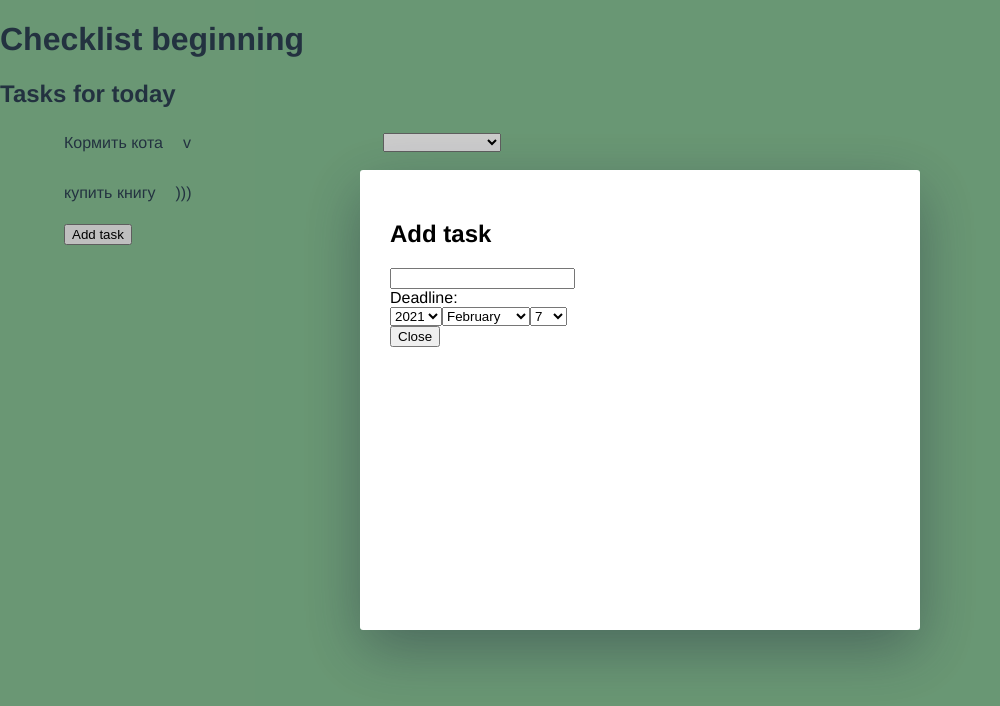
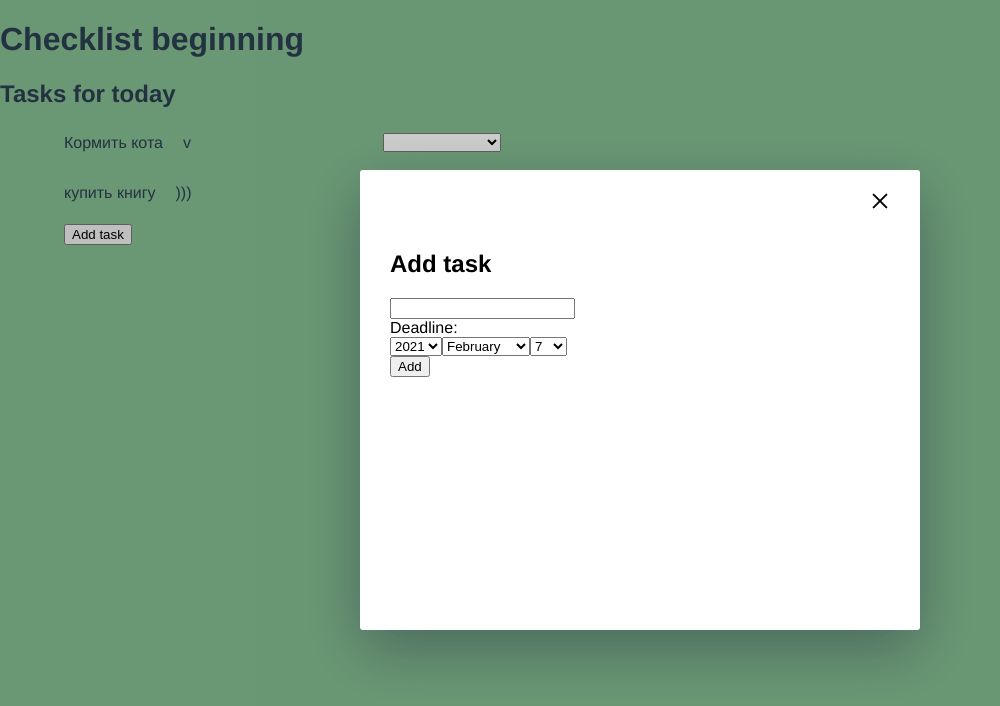
Before and after one commit to darkusss/shpp-checklist, a Vue app: page / in a window 1280 px wide. Both pictures are taken after a click on the button "Add task". Shown: the top 706 px of the page, without its empty margins (0-1000 px from the left). Built offline with nearby package versions, Linux system fonts and the light colour scheme.

Commit message:
change logic of closing modal

```diff
--- a/src/components/VTaskList/VTaskList.vue
+++ b/src/components/VTaskList/VTaskList.vue
@@ -11,14 +11,14 @@
         </li>
       </template>
     </draggable>
-    <VPopup @close="addTask" v-model="isPopupOpen">
+    <VPopup @submit="addTask" v-model="isPopupOpen" @keyup.esc="isPopupOpen = false">
       <template #modal-button>
         Add task
       </template>
       <template #modal>
         <div>
           <h2>Add task</h2>
-          <label class="">
+          <label>
             <input type="text" v-model="newTaskValue" />
           </label>
           <div>
--- a/src/components/reusable/VPopup/VPopup.css
+++ b/src/components/reusable/VPopup/VPopup.css
@@ -37,3 +37,46 @@
 
     padding: 30px;
 }
+
+.modal .close-button-container {
+    cursor: pointer;
+    position: relative;
+
+    width: 100%;
+    height: 30px;
+}
+
+.modal .close-button {
+    border: none;
+    outline: none;
+    padding: 0;
+    cursor: pointer;
+
+    position: absolute;
+    right: 0;
+
+    width: 20px;
+    height: 2px;
+
+    transform: rotate(45deg);
+
+    border-radius: 5px;
+
+    background-color: black;
+}
+
+.modal .close-button:after {
+    content: '';
+    position: absolute;
+    right: 0;
+    top: 0;
+
+    width: 20px;
+    height: 2px;
+
+    transform: rotate(90deg);
+
+    border-radius: 5px;
+
+    background-color: black;
+}
--- a/src/components/reusable/VPopup/VPopup.vue
+++ b/src/components/reusable/VPopup/VPopup.vue
@@ -1,43 +1,60 @@
 <template>
-  <button @click="openModal">
+  <button @click="handleModalWindow">
     <slot name="modal-button"></slot>
   </button>
   <teleport to="body">
-    <div v-if="modelValue" class="modal-wrapper">
-      <div class="overlay" @click="closeModal" />
+    <div v-if="modelValue" class="modal-wrapper" >
+      <div class="overlay" @click="handleModalWindow" />
       <div class="modal">
+        <div class="close-button-container" @click="handleModalWindow">
+          <button class="close-button" />
+        </div>
         <slot name="modal"></slot>
-        <button @click="closeModal">Close</button>
+        <button @click="submitModal">Add</button>
       </div>
     </div>
   </teleport>
 </template>
 
 <script lang="ts">
-import { defineComponent, ref } from 'vue';
+import { defineComponent, ref, onMounted, onUnmounted } from 'vue';
 
 export default defineComponent({
   name: 'VPopup',
   props: {
     modelValue: Boolean
   },
-  emits: ['close', 'update:modelValue'],
+  emits: ['submit', 'update:modelValue', 'keyup'],
   setup(props, { emit }) {
     const isModalOpen = ref(props.modelValue);
 
-    const openModal = () => {
-      emit('update:modelValue', (isModalOpen.value = true));
+    const handleModalWindow = () => {
+      emit('update:modelValue', (isModalOpen.value = !isModalOpen.value));
     };
 
-    const closeModal = () => {
-      emit('update:modelValue', (isModalOpen.value = false));
-      emit('close');
+    const handleEscapeModalWindowClose = (event: KeyboardEvent) => {
+      if (event.key === 'Escape') {
+        emit('update:modelValue', (isModalOpen.value = !isModalOpen.value));
+      }
+    }
+
+    const submitModal = () => {
+      handleModalWindow();
+      emit('submit');
     };
+
+    onMounted(() => {
+      window.addEventListener('keyup', handleEscapeModalWindowClose);
+    });
+
+    onUnmounted(() => {
+      window.removeEventListener('keyup', handleEscapeModalWindowClose);
+    })
 
     return {
       isModalOpen,
-      openModal,
-      closeModal
+      handleModalWindow,
+      submitModal,
     };
   }
 });
```
